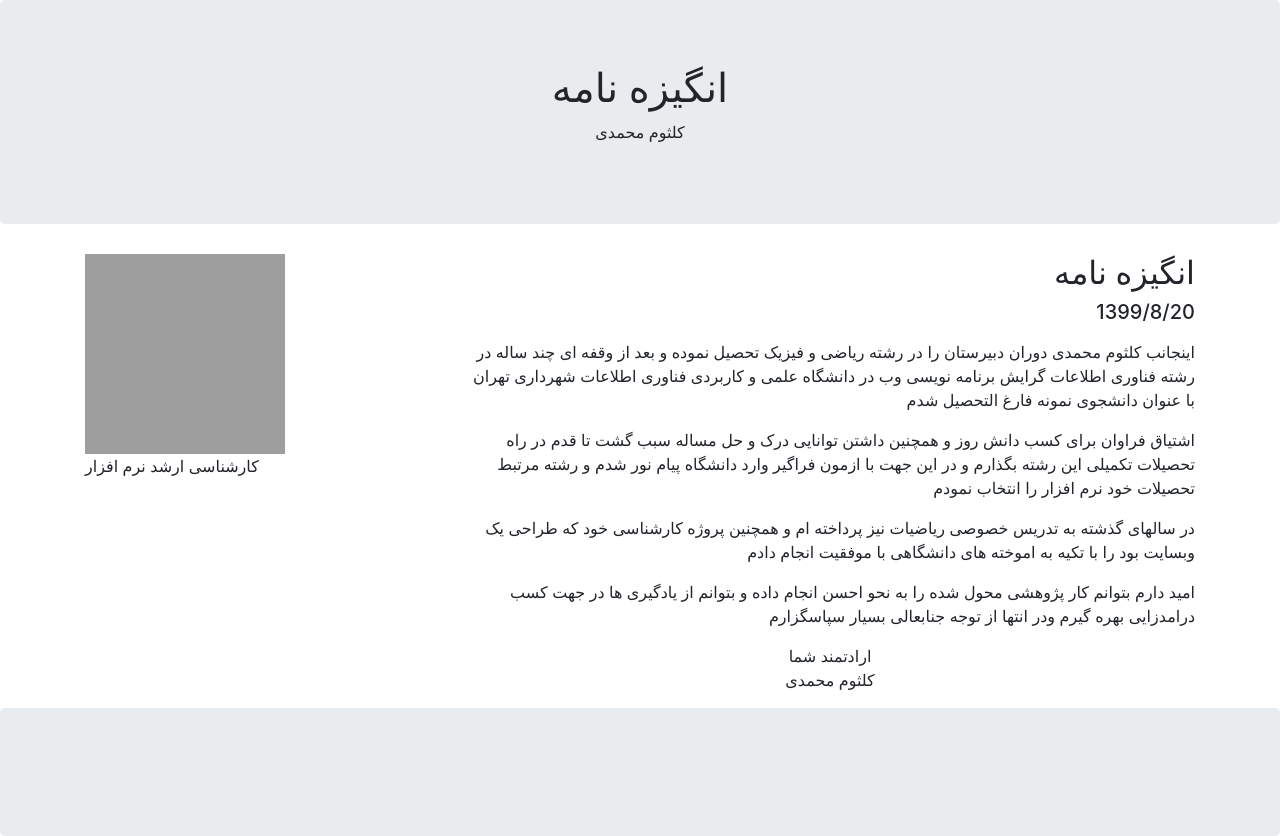
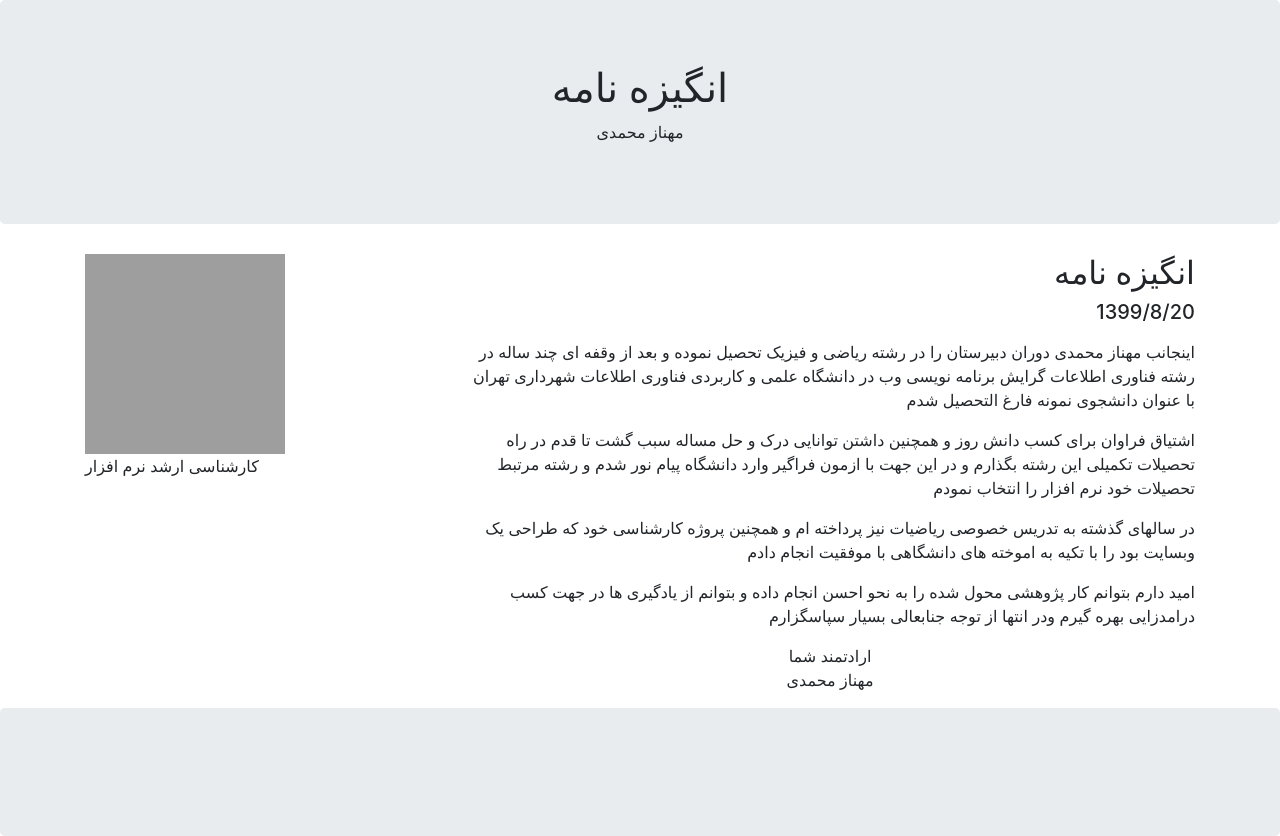
Before and after one commit to mohamadimahnaz/sop, a plain HTML site: page index.html in a window 1280 px wide. Drawn offline with nearby package versions, Linux system fonts and the light colour scheme; grey boxes are pictures that could not be loaded.

Commit message:
Update index.html

```diff
--- a/index.html
+++ b/index.html
@@ -21,7 +21,7 @@
 
     <div class="jumbotron text-center" style="margin-bottom:0">
         <h1>انگیزه نامه</h1>
-        <p>کلثوم محمدی</p>
+        <p>مهناز محمدی</p>
     </div>
 
 
@@ -42,7 +42,7 @@
                 <h5>1399/8/20</h5>
 
                 <p>
-                    <p>اینجانب کلثوم محمدی دوران دبیرستان را در رشته ریاضی و فیزیک تحصیل نموده و بعد از وقفه ای چند ساله در رشته فناوری اطلاعات گرایش برنامه نویسی وب در دانشگاه علمی و کاربردی فناوری اطلاعات شهرداری تهران با عنوان دانشجوی نمونه فارغ التحصیل
+                    <p>اینجانب مهناز محمدی دوران دبیرستان را در رشته ریاضی و فیزیک تحصیل نموده و بعد از وقفه ای چند ساله در رشته فناوری اطلاعات گرایش برنامه نویسی وب در دانشگاه علمی و کاربردی فناوری اطلاعات شهرداری تهران با عنوان دانشجوی نمونه فارغ التحصیل
                         شدم </p>
                     <p>اشتیاق فراوان برای کسب دانش روز و همچنین داشتن توانایی درک و حل مساله سبب گشت تا قدم در راه تحصیلات تکمیلی این رشته بگذارم و در این جهت با ازمون فراگیر وارد دانشگاه پیام نور شدم و رشته مرتبط تحصیلات خود نرم افزار را انتخاب نمودم </p>
                     <p>در سالهای گذشته به تدریس خصوصی ریاضیات نیز پرداخته ام و همچنین پروژه کارشناسی خود که طراحی یک وبسایت بود را با تکیه به اموخته های دانشگاهی با موفقیت انجام دادم
@@ -51,7 +51,7 @@
                     </p>
                     <p>
                         <center>ارادتمند شما</br>
-                            کلثوم محمدی
+                            مهناز محمدی
                         </center>
                     </p>
             </div>
```
